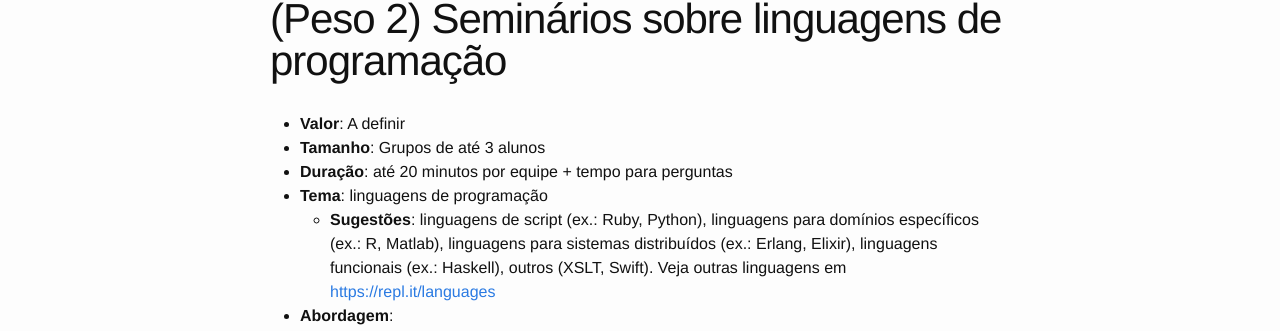
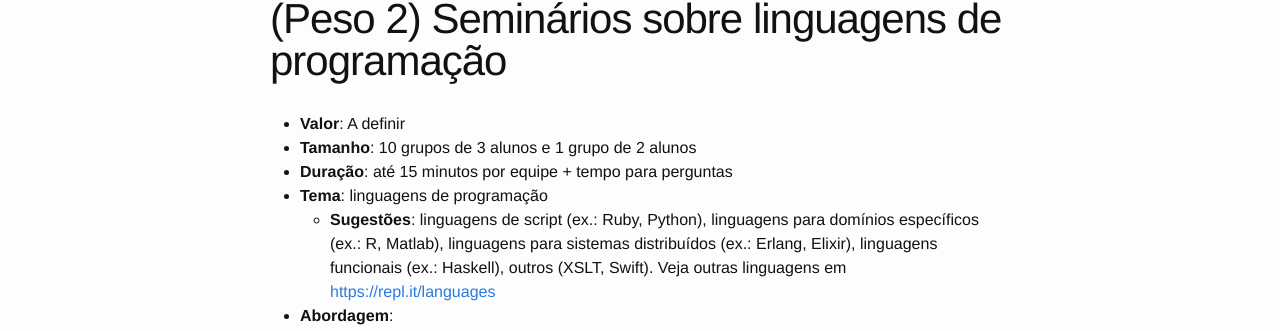
Before and after one commit to rodrigorgs/mata56-20161, a Jekyll site: the page built from ava-seminario.md, in a window 1280 px wide and 1400 px high. Shown: the part 150-481 px from the top of the window. Built offline with Jekyll 4.4.1, drawn with Linux system fonts in a browser that asks for light colours; some of the changed text lies outside the part shown.

Commit message:
Atualiza datas de avaliações.

```diff
--- a/ava-seminario.md
+++ b/ava-seminario.md
@@ -2,12 +2,12 @@
 layout: page
 categories: avaliacao
 title: "(Peso 2) Seminários sobre linguagens de programação"
-date: 2016-08-12 16:40:00 -0300
+date: 2016-08-24 16:40:00 -0300
 ---
 
 - **Valor**: A definir
-- **Tamanho**: Grupos de até 3 alunos
-- **Duração**: até 20 minutos por equipe + tempo para perguntas
+- **Tamanho**: 10 grupos de 3 alunos e 1 grupo de 2 alunos
+- **Duração**: até 15 minutos por equipe + tempo para perguntas
 - **Tema**: linguagens de programação
     + **Sugestões**: linguagens de script (ex.: Ruby, Python), linguagens para domínios específicos (ex.: R, Matlab), linguagens para sistemas distribuídos (ex.: Erlang, Elixir), linguagens funcionais (ex.: Haskell), outros (XSLT, Swift). Veja outras linguagens em <https://repl.it/languages>
 - **Abordagem**:
```
Also changed, not shown: other parts of ava-seminario.md (+4 -8 lines), ava-prova-prolog.md (+1 -1 lines).
